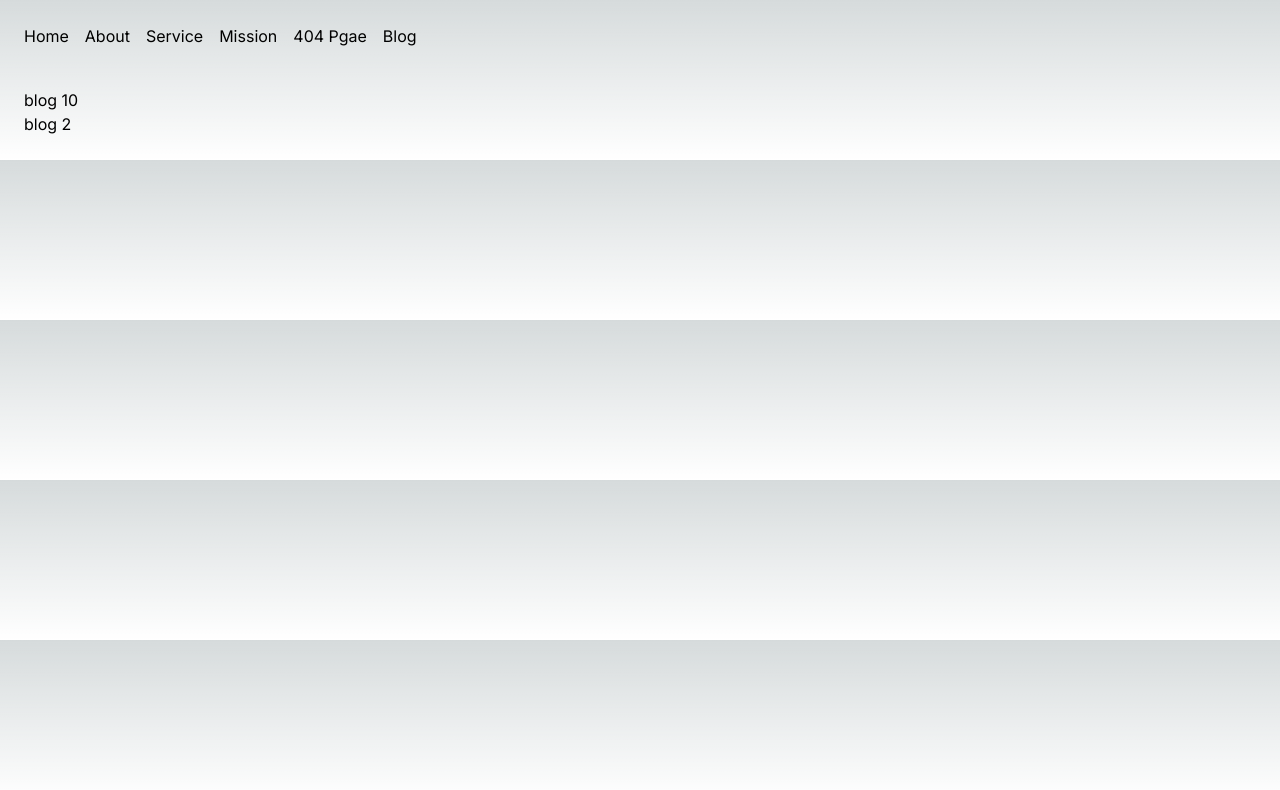
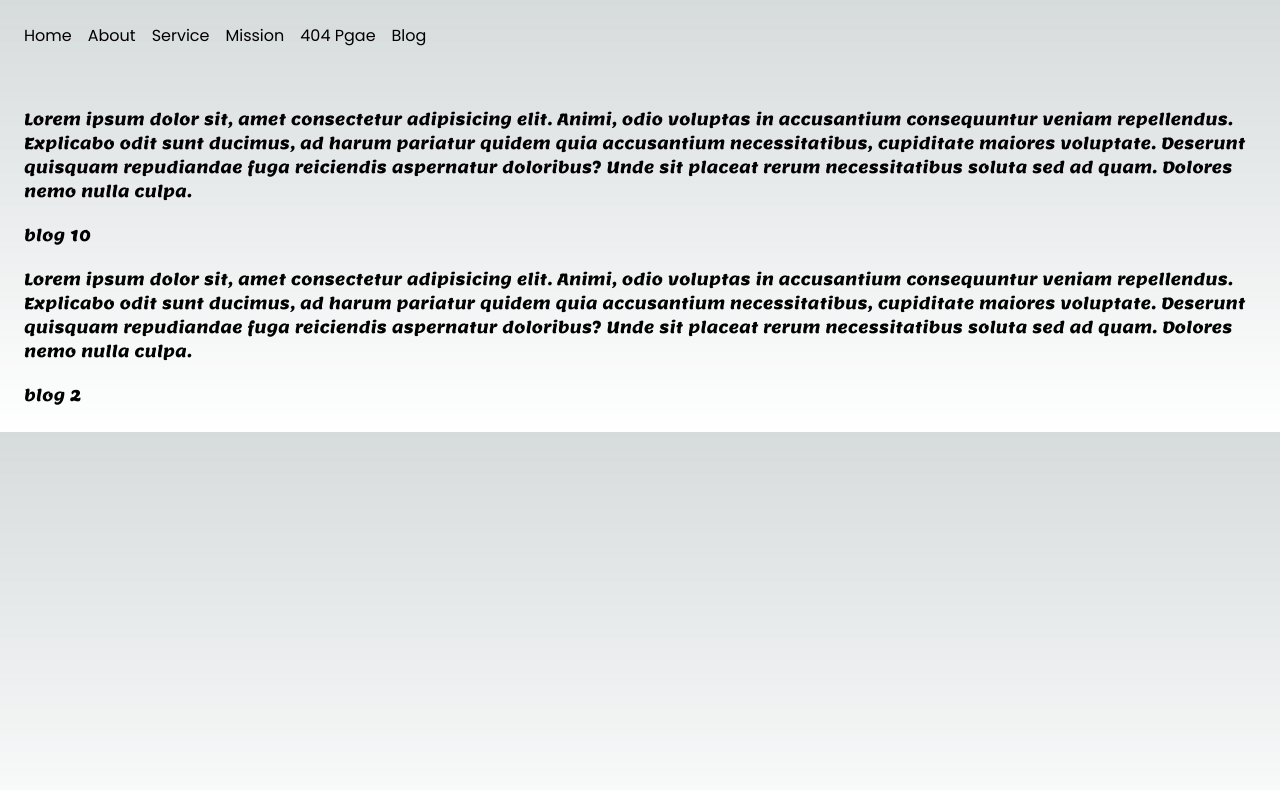
Before and after one commit to engsiam/next14, a Next.js app: page /blogs in a window 1280 px wide. Before the commit this address had no page. Shown: the top 790 px of the page. Built offline with nearby package versions, Linux system fonts and the light colour scheme.

Commit message:
add font

```diff
--- /dev/null
+++ b/src/app/about/mission/page.js
@@ -0,0 +1,14 @@
+
+
+import React from 'react'
+import Button from '@/app/component/Button'
+
+export default function page() {
+  return (
+    <main className='p-10'>
+      <p>Lorem ipsum dolor sit amet consectetur adipisicing elit. Veritatis ullam nobis soluta repellat in error nisi velit corporis cumque inventore ducimus, voluptates quas fugit deserunt, quos iusto voluptatem aspernatur impedit aperiam. Dolore ipsam perferendis at adipisci, non dicta atque laboriosam doloremque magnam reprehenderit maiores, sunt repellendus consequuntur animi rerum? Commodi eius, suscipit nostrum magni ipsam illum laboriosam maiores voluptas cum tempora blanditiis nemo iure mollitia odio fuga, laborum nobis non beatae facilis dicta aliquam vitae a? Sequi nesciunt laudantium cum dicta, sunt consectetur, fugiat culpa iusto eum harum rerum odio veritatis nemo magni. Voluptas enim porro nobis nulla tenetur cum?</p>
+      <Button/>
+
+      </main>
+  )
+}
--- a/src/app/about/mission/page.jsx
+++ /dev/null
@@ -1,7 +0,0 @@
-import React from 'react'
-
-export default function page() {
-  return (
-    <main className='p-10'>Mission Page</main>
-  )
-}
--- a/src/app/blogs/page.js
+++ b/src/app/blogs/page.js
@@ -1,25 +1,36 @@
+import { Lemon } from 'next/font/google'
 import Link from 'next/link'
+const lemon = Lemon({
+  weight: '400',
+  subsets: ['latin'],
+  display: 'swap',
+  style: "normal",
+})
 const blogs = [
   {
     id: 1,
     title: 'blog 10',
-    description: 'description 1',
+    description: 'Lorem ipsum dolor sit, amet consectetur adipisicing elit. Animi, odio voluptas in accusantium consequuntur veniam repellendus. Explicabo odit sunt ducimus, ad harum pariatur quidem quia accusantium necessitatibus, cupiditate maiores voluptate. Deserunt quisquam repudiandae fuga reiciendis aspernatur doloribus? Unde sit placeat rerum necessitatibus soluta sed ad quam. Dolores nemo nulla culpa.',
   },
-  { id: 2, title: 'blog 2', description: 'description 2' },
+  { id: 2, title: 'blog 2', description: 'Lorem ipsum dolor sit, amet consectetur adipisicing elit. Animi, odio voluptas in accusantium consequuntur veniam repellendus. Explicabo odit sunt ducimus, ad harum pariatur quidem quia accusantium necessitatibus, cupiditate maiores voluptate. Deserunt quisquam repudiandae fuga reiciendis aspernatur doloribus? Unde sit placeat rerum necessitatibus soluta sed ad quam. Dolores nemo nulla culpa.' },
 ]
 
 export default function page() {
   return (
-    <div className="mt-10">
+    <div className={lemon.className}>
+      <div className="mt-10 ">
         <div className="flex gap-3 cards">
           <div className="card">
             {blogs.map((blog) => (
-            <h2 key={blog.title}>
+              <h2 className='mt-5' key={blog.title}>
+                <p className='mb-5'>{blog.description}</p>
+
                 <Link href={`/blogs/${blog.id}`}>{blog.title}</Link>
               </h2>
             ))}
           </div>
         </div>
       </div>
+    </div>
   )
 }
--- /dev/null
+++ b/src/app/component/Button.js
@@ -0,0 +1,10 @@
+"use client";
+import React from 'react'
+
+export default function Button() {
+  return (
+    <div className='mt-5'>
+         <button className='p-4 bg-red-500 rounded-md' onClick={() => console.log("clicked")}>Click Here</button>
+    </div>
+  )
+}
--- a/src/app/layout.js
+++ b/src/app/layout.js
@@ -1,25 +1,28 @@
-import { Inter } from "next/font/google";
-import "./globals.css";
-import Link from "next/link";
+import { Poppins} from 'next/font/google'
+import Link from 'next/link'
+import './globals.css'
 
-const inter = Inter({ subsets: ["latin"] });
+const poppins = Poppins({ subsets: ['latin'], weight: '400' })
+
 
 export const metadata = {
-  title: "Create Next App",
-  description: "Generated by create next app",
-};
+  title: 'Create Next App',
+  description: 'Generated by create next app',
+}
 
 export default function RootLayout({ children }) {
   return (
     <html lang="en" className="p-6">
-      <body className={inter.className}>
+      <body className={poppins.className}>
         <nav>
           <ul className="flex gap-4 ">
             <li>
               <Link href="/">Home</Link>
             </li>
             <li>
-              <Link prefetch={false} href="/about">About</Link>
+              <Link prefetch={false} href="/about">
+                About
+              </Link>
             </li>
             <li>
               <Link href="/service">Service</Link>
@@ -38,5 +41,5 @@ export default function RootLayout({ children }) {
         {children}
       </body>
     </html>
-  );
+  )
 }
```
Lines whose indentation alone changed are shown as unchanged.
